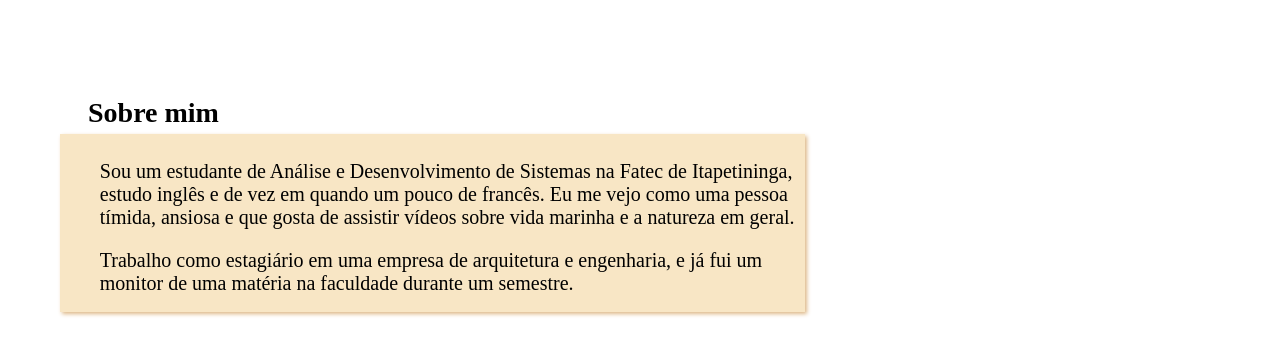
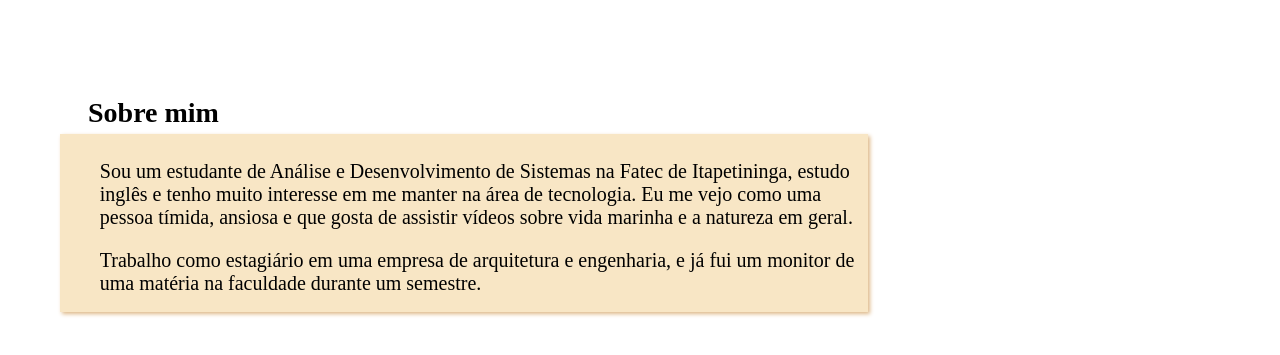
Before and after one commit to PauloMarcondesOliveira/portfolio, a plain HTML site: page index.html in a window 1280 px wide. Shown: the part 91-446 px from the top of the page. Drawn offline with Linux system fonts and the light colour scheme.

Commit message:
Mudança no sobre mim

```diff
--- a/index.html
+++ b/index.html
@@ -30,7 +30,7 @@
 
                 <p class="comeco">
                     Sou um estudante de Análise e Desenvolvimento de Sistemas na Fatec de Itapetininga,
-                    estudo inglês e de vez em quando um pouco de francês. Eu me vejo como uma pessoa tímida, ansiosa e que gosta de
+                    estudo inglês e tenho muito interesse em me manter na área de tecnologia. Eu me vejo como uma pessoa tímida, ansiosa e que gosta de
                     assistir vídeos sobre vida marinha e a natureza em geral.
                 </p>
 
--- a/style.css
+++ b/style.css
@@ -33,7 +33,7 @@ a{
 }
 
 .conteudo{
-    width: 55%;
+    width: 60%;
     height: 170px;
 
     background-color: rgb(248, 230, 197);
```
